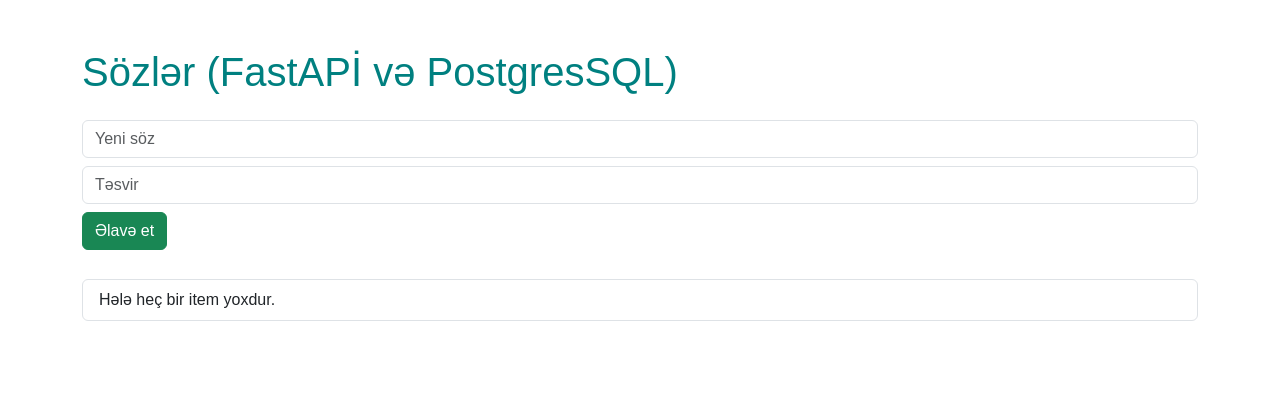
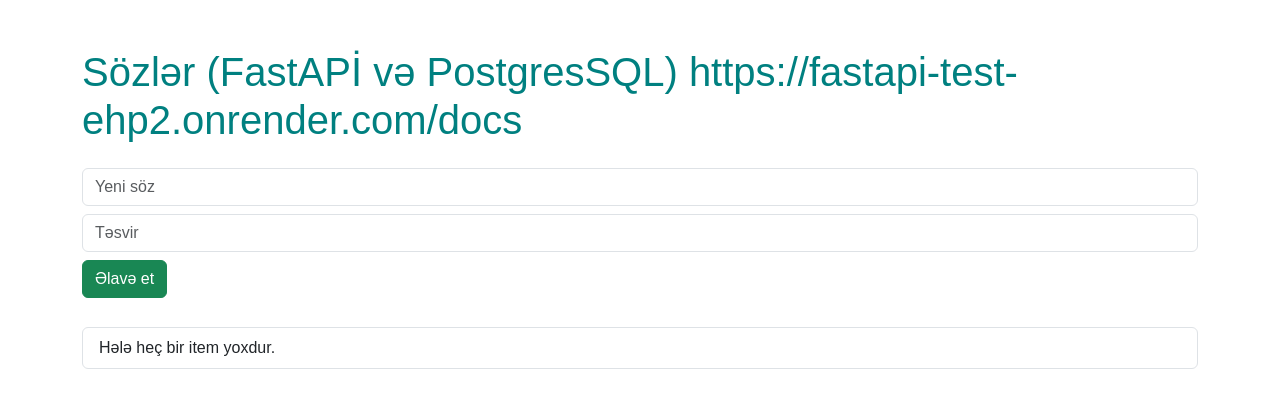
Before and after one commit to hasannagiev/fastapi_test, a FastAPI app: page / in a window 1280 px wide. Shown: the top 408 px of the page. Run offline with FastAPI, Linux system fonts and the light colour scheme.

Commit message:
bootsrap ile

```diff
--- a/app/templates/index.html
+++ b/app/templates/index.html
@@ -9,7 +9,7 @@
 </head>
 <body class="container mt-5">
 
-    <h1 class="text-teal mb-4">Sözlər (FastAPİ və PostgresSQL)</h1>
+    <h1 class="text-teal mb-4">Sözlər (FastAPİ və PostgresSQL) https://fastapi-test-ehp2.onrender.com/docs </h1>
 
     <!-- CREATE -->
     <form action="/items/create" method="post" class="mb-4 d-flex gap-2 flex-wrap">
```
